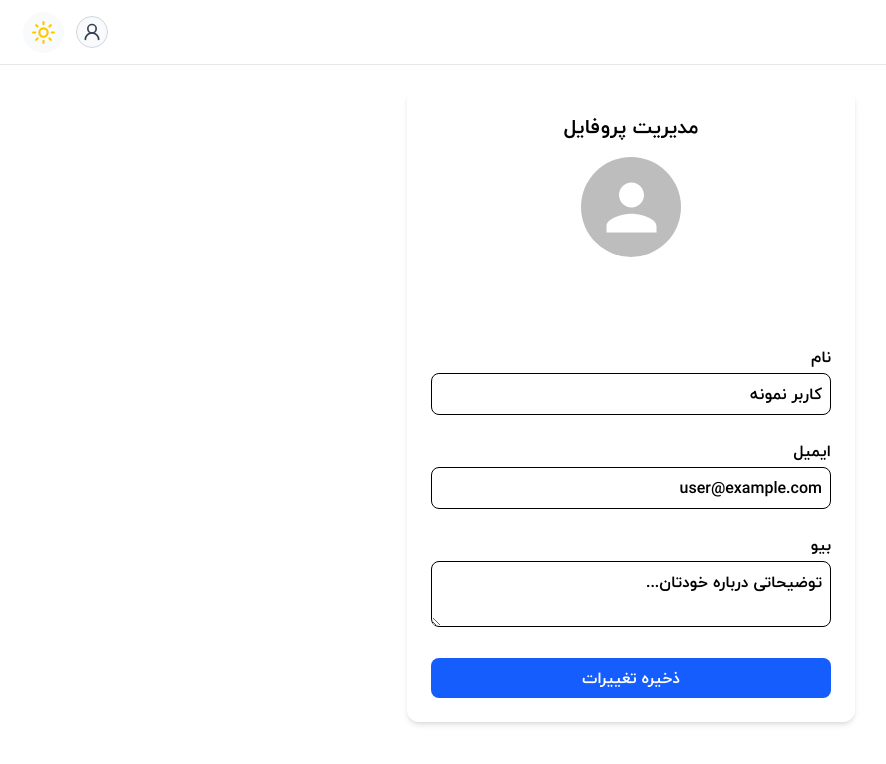
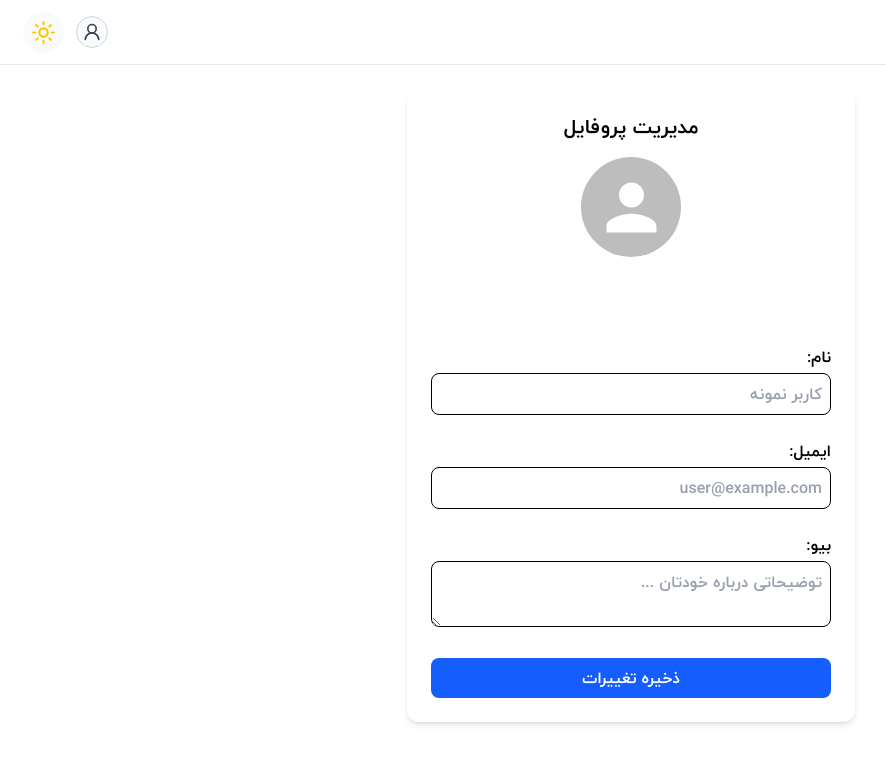
Before and after one commit to Alizadeh275/todo-frontend, a React (Vite) app: page /profile in a window 1280 px wide. Shown: the top 764 px of the page, without its empty margins (125-1011 px from the left). Built offline with nearby package versions, Linux system fonts and the light colour scheme; some icons are missing.

Commit message:
added profile form placeholders

```diff
--- a/src/features/profile/ProfileForm.tsx
+++ b/src/features/profile/ProfileForm.tsx
@@ -29,27 +29,30 @@ export default function ProfileForm({
             </div>
 
             <div>
-                <label className="block mb-1 font-medium">نام</label>
+                <label className="block mb-1 font-medium">نام:</label>
                 <input
+                    placeholder="کاربر نمونه"
                     {...register("name", { required: "نام الزامی است" })}
-                    className="w-full border rounded-lg p-2 dark:bg-gray-700 dark:border-gray-600"
+                    className="w-full border rounded-lg p-2 dark:bg-gray-700 dark:border-gray-600 placeholder-gray-400 dark:placeholder-gray-500"
                 />
             </div>
 
             <div>
-                <label className="block mb-1 font-medium">ایمیل</label>
+                <label className="block mb-1 font-medium">ایمیل:</label>
                 <input
                     type="email"
+                    placeholder="user@example.com"
                     {...register("email", { required: "ایمیل الزامی است" })}
-                    className="w-full border rounded-lg p-2 dark:bg-gray-700 dark:border-gray-600"
+                    className="w-full border rounded-lg p-2 dark:bg-gray-700 dark:border-gray-600 placeholder-gray-400 dark:placeholder-gray-500"
                 />
             </div>
 
             <div>
-                <label className="block mb-1 font-medium">بیو</label>
+                <label className="block mb-1 font-medium">بیو:</label>
                 <textarea
+                    placeholder="توضیحاتی درباره خودتان ..."
                     {...register("bio")}
-                    className="w-full border rounded-lg p-2 dark:bg-gray-700 dark:border-gray-600"
+                    className="w-full border rounded-lg p-2 dark:bg-gray-700 dark:border-gray-600 placeholder-gray-400 dark:placeholder-gray-500"
                 />
             </div>
 
--- a/src/shared/stores/useUserStore.ts
+++ b/src/shared/stores/useUserStore.ts
@@ -15,9 +15,9 @@ interface UserState {
 }
 
 const defaultUser: User = {
-    name: 'کاربر نمونه',
-    email: 'user@example.com',
-    bio: 'توضیحاتی درباره خودتان...',
+    name: '',
+    email: '',
+    bio: '',
     avatarUrl: null,
 }
 
```
